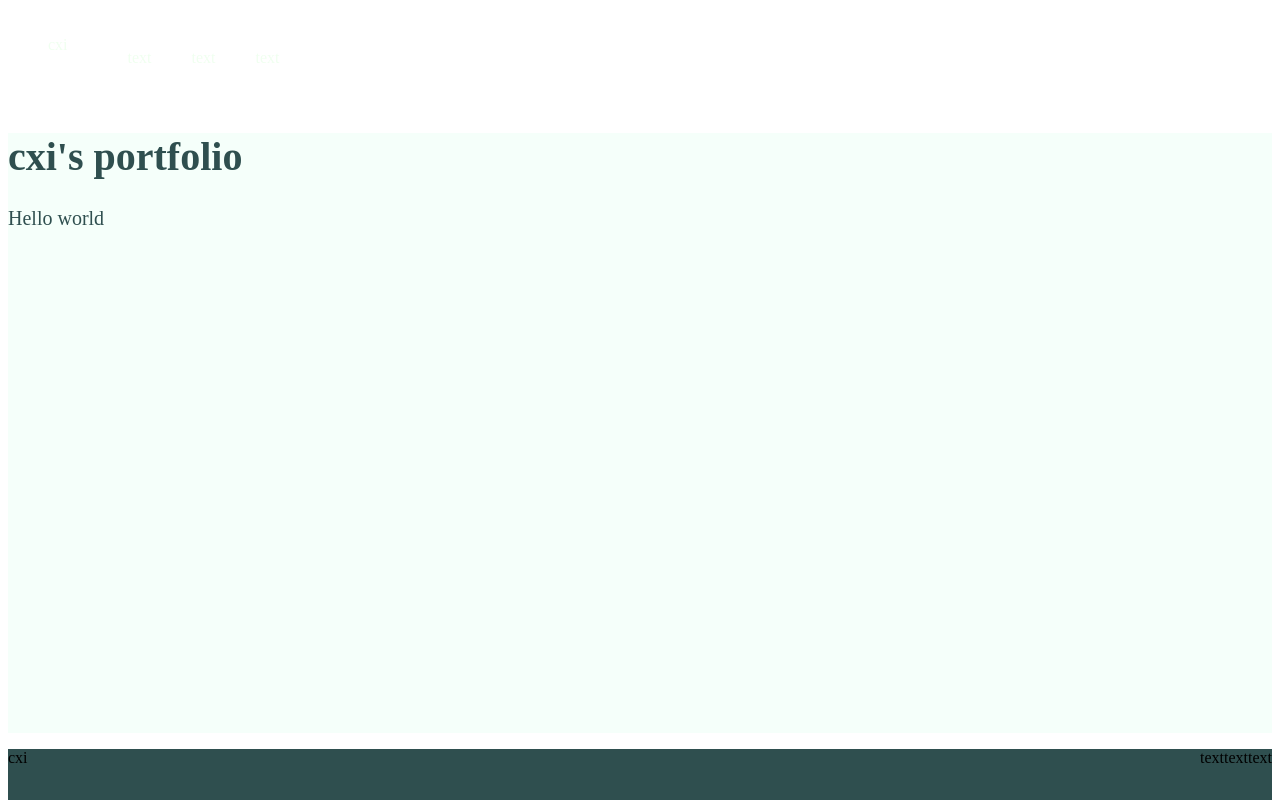
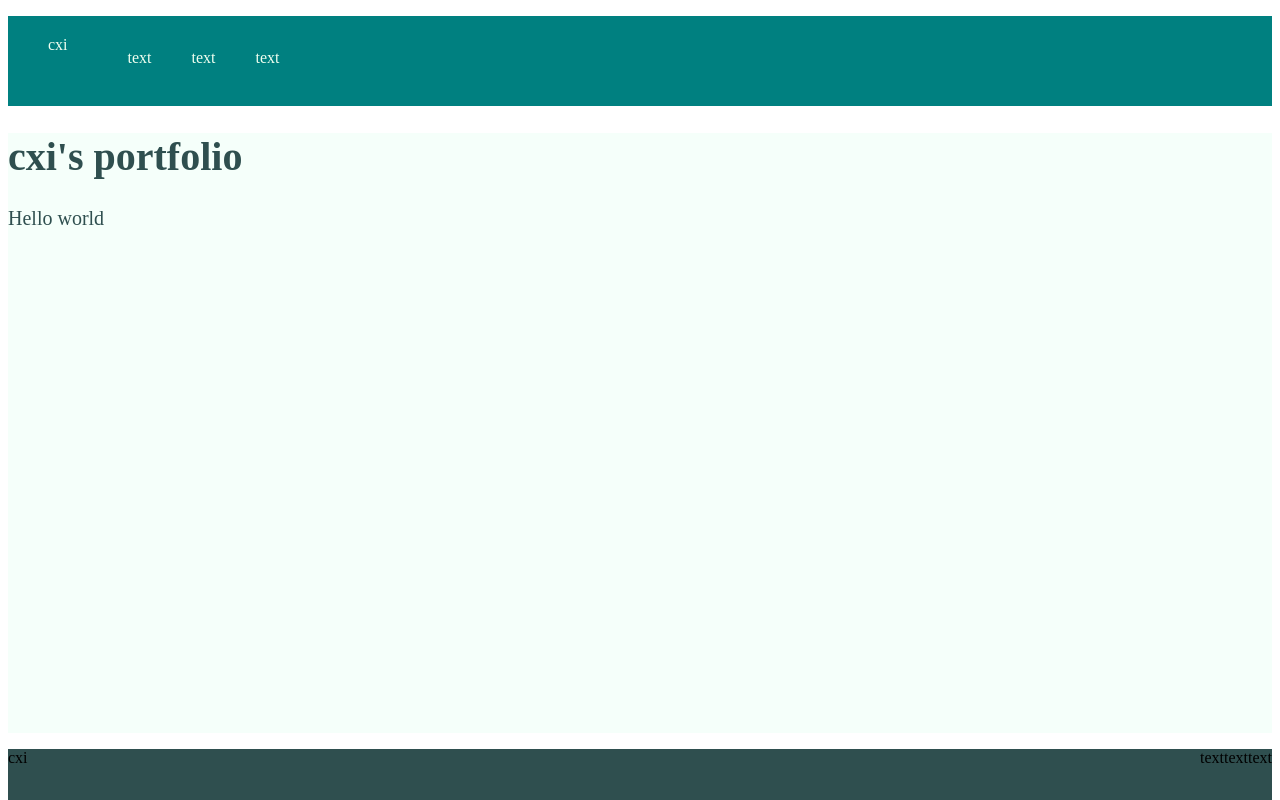
Before and after one commit to cxiicxii/cxi-works, a plain HTML site: page index.html in a window 1280 px wide. Shown: the top 800 px of the page. Drawn offline with Linux system fonts and the light colour scheme.

Commit message:
Update index.css

```diff
--- a/index.css
+++ b/index.css
@@ -2,7 +2,7 @@
 
 .header {
 
-	background-color: 008080;
+	background-color: #008080;
 	height: 90px;
 
 }
```
